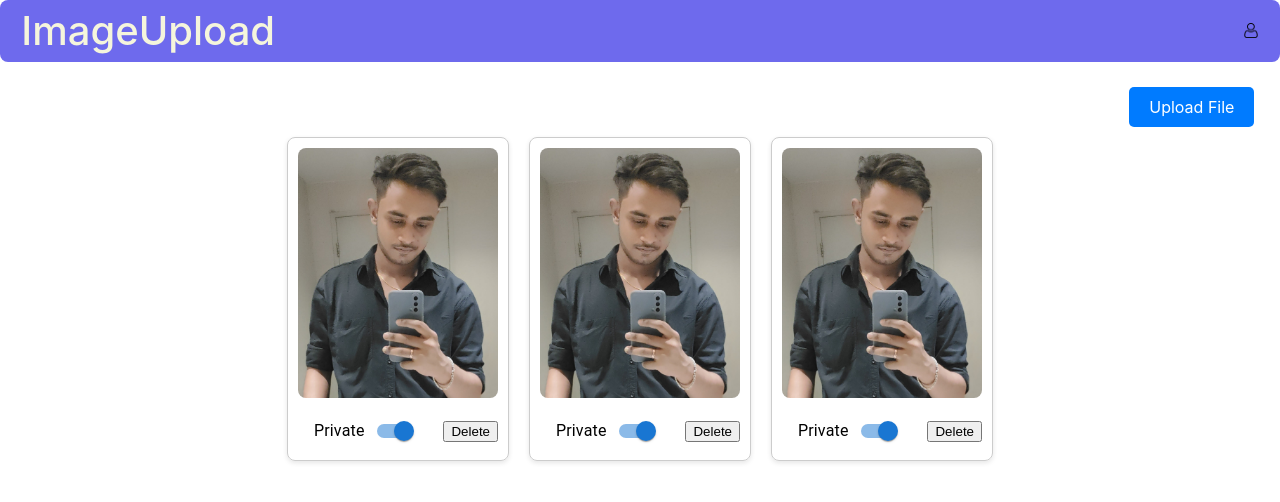
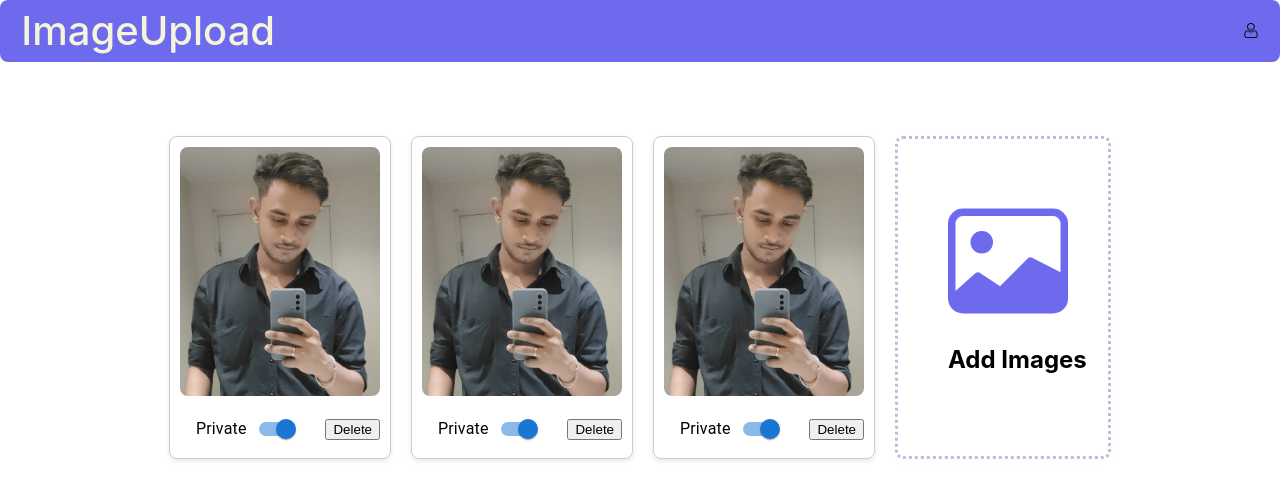
Before and after one commit to wak75/ImageUploadSite, a React (Create React App) app in the folder frontend/: page / in a window 1280 px wide. Shown: the top 502 px of the page. Built offline with nearby package versions, Linux system fonts and the light colour scheme.

Commit message:
Added Upload Button

```diff
--- a/frontend/package.json
+++ b/frontend/package.json
@@ -11,6 +11,7 @@
     "@testing-library/user-event": "^13.5.0",
     "react": "^18.3.1",
     "react-dom": "^18.3.1",
+    "react-icons": "^5.3.0",
     "react-scripts": "5.0.1",
     "web-vitals": "^2.1.4"
   },
--- a/frontend/src/dashboard/Dashboard.css
+++ b/frontend/src/dashboard/Dashboard.css
@@ -68,6 +68,7 @@
     display: flex;
     flex-wrap: wrap;
     justify-content: center;
+    margin-top: 5%;
   }
 
   .card {
@@ -91,3 +92,21 @@
     align-items: center;
     margin-top: 10px;
   }
+
+  .uploadcard{
+    border-style: dotted;
+    border-color: rgb(190, 189, 219);
+    border-radius: 8px;
+    margin: 10px;
+    padding: 10px;
+    padding-left: 50px;
+    width: 150px;
+    box-shadow: 0 2px 5px rgba(236, 232, 232, 0.1);
+    align-content: center;
+  }
+
+  .uploadIcon{
+    width: 120px;
+    height: 120px;
+    color: rgb(110, 106, 237);;
+  }
--- a/frontend/src/dashboard/Dashboard.js
+++ b/frontend/src/dashboard/Dashboard.js
@@ -1,12 +1,13 @@
-import React , {useState}from 'react'
-import './Dashboard.css'
-import FormControlLabel from '@mui/material/FormControlLabel'
-import Switch from '@mui/material/Switch'
+import React, { useState } from "react";
+import "./Dashboard.css";
+import FormControlLabel from "@mui/material/FormControlLabel";
+import Switch from "@mui/material/Switch";
+import { BsImage } from "react-icons/bs";
 
 const bucket = [
-  'assets/img/img1.jpeg',
-  'assets/img/img2.jpeg',
-  'assets/img/img3.jpeg',
+  "assets/img/img1.jpeg",
+  "assets/img/img2.jpeg",
+  "assets/img/img3.jpeg",
 ];
 
 export default function Dashboard() {
@@ -22,34 +23,44 @@ export default function Dashboard() {
   return (
     <div>
       <header>
-    <nav className="navbar">
-      <div className="navdiv">
-        <div><a href="\">ImageUpload</a></div>
-        <div className="divimg">
-          <img src="/assets/img/user.png" alt=""/>
-        </div>
-      </div>
-    </nav>
-  </header>
-  <div className="container">
-    <div className="upload">
-      <label className="upload-button">
-        Upload File
-        <input type="file" class="upload-input"/>
-      </label>
-    </div>
-  </div>
-  <div className="card-container">
+        <nav className="navbar">
+          <div className="navdiv">
+            <div>
+              <a href="\">ImageUpload</a>
+            </div>
+            <div className="divimg">
+              <img src="/assets/img/user.png" alt="" />
+            </div>
+          </div>
+        </nav>
+      </header>
+      <div className="card-container">
         {images.map((image, index) => (
           <div className="card" key={index}>
-            <img src={image} alt={`Image ${index + 1}`} className="card-image" />
+            <img
+              src={image}
+              alt={`Image ${index + 1}`}
+              className="card-image"
+            />
             <div className="card-actions">
-            <FormControlLabel  label="Private" control={<Switch defaultChecked />} labelPlacement="start" />
-              <button onClick={() => handleDelete(index)} >Delete</button>
+              <FormControlLabel
+                label="Private"
+                control={<Switch defaultChecked />}
+                labelPlacement="start"
+              />
+              <button onClick={() => handleDelete(index)}>Delete</button>
             </div>
           </div>
         ))}
+        <div className="uploadcard">
+        <label htmlFor="drop-file" className="uploadLabel">
+          <BsImage className="uploadIcon" />
+          <h2>Add Images</h2>
+          <input type="file" name="gallery-img" id="drop-file" hidden />
+        </label>
       </div>
+      </div>
+
     </div>
-  )
+  );
 }
```
Also changed, not shown: 1 other file (tests, documents, lock files or other folders).
